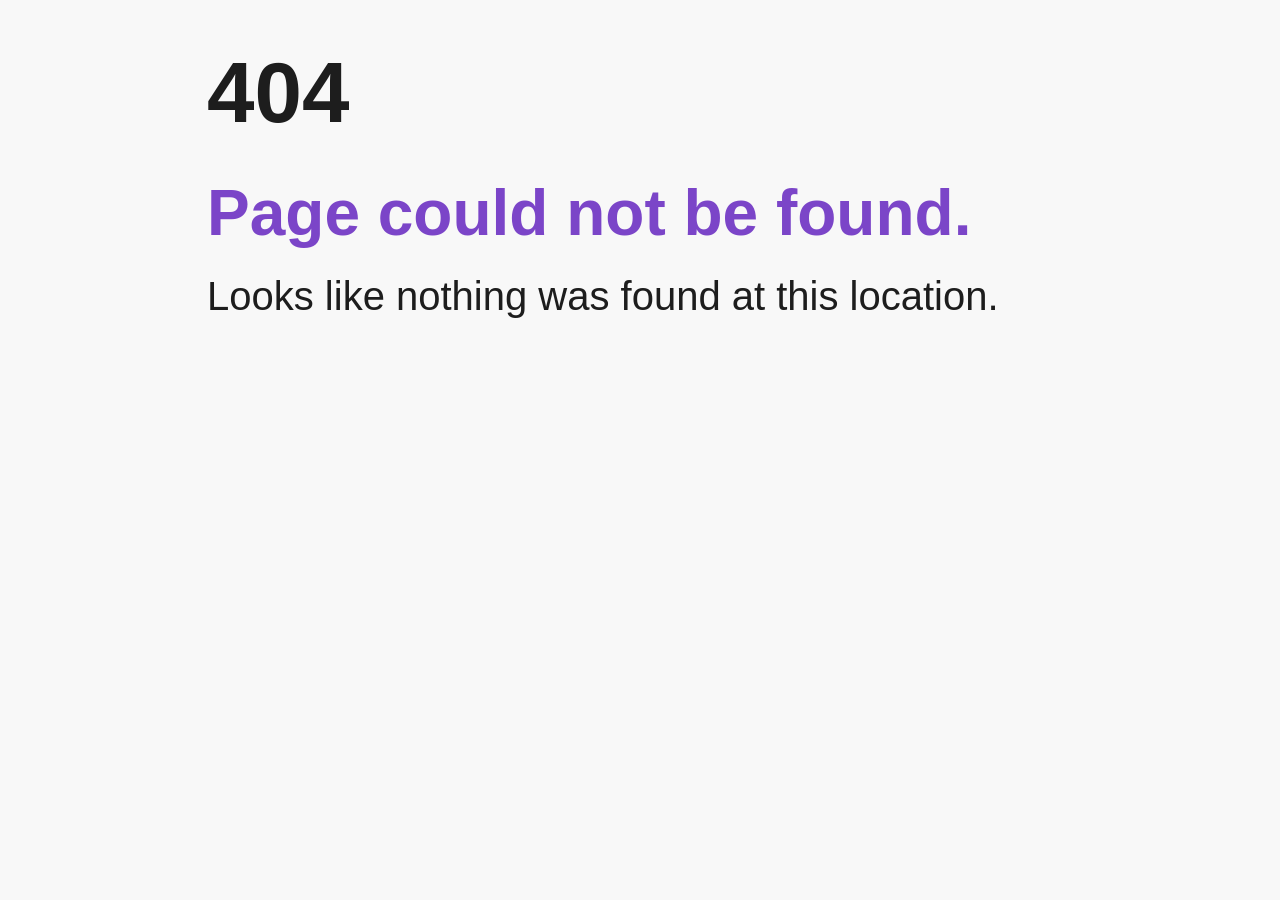
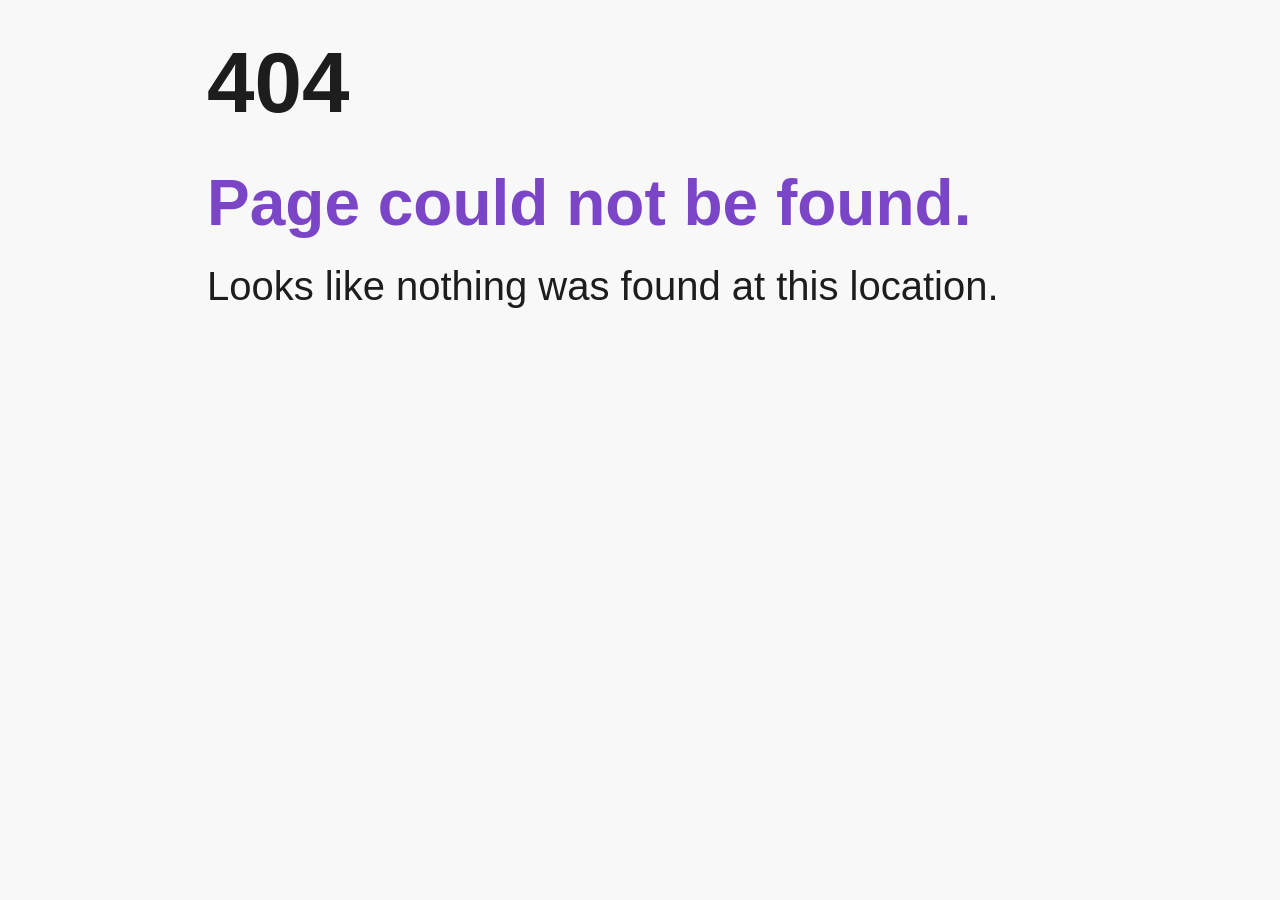

Fixing Project responsiveness

--- a/public/css/main.css
+++ b/public/css/main.css
@@ -339,6 +339,8 @@ button.button:hover span
 {
     .button{
         min-width: 150px;
+        font-size: var(--text-s);
+        margin: 10px;
     }
 }
 
@@ -359,7 +361,7 @@ button.button:hover span
     transform: translate(0, -50%);
     background-color: var(--dark-color);
     color: var(--light-color);
-    padding: 20px;
+    padding: 10px;
     border-radius: var(--standard-border-radius);
     transition: var(--button-transition);
     margin: 10px;
@@ -411,6 +413,7 @@ button.button:hover span
     /* Text */
     .text-title
     {
+        margin: 40px 0 20px 0;
         font-size: 64pt;
     }
 }
@@ -419,6 +422,7 @@ button.button:hover span
 {
     /* Text */
     .text-title{
+        margin: 30px 0 15px 0;
         font-size: 54pt;
     }
     .text-header{
@@ -444,6 +448,7 @@ button.button:hover span
     /* Text */
     .text-title
     {
+        margin: 20px 0 10px 0;
         font-size:48pt;
     }
 
@@ -462,5 +467,14 @@ button.button:hover span
     }
     body{
         font-size: var(--text-xs);
+    }
+}
+
+@media (max-width: 400px) {
+    /* Text */
+    .text-title
+    {
+        margin: 15px 0 10px 0;
+        font-size: var(--text-l);
     }
 }
